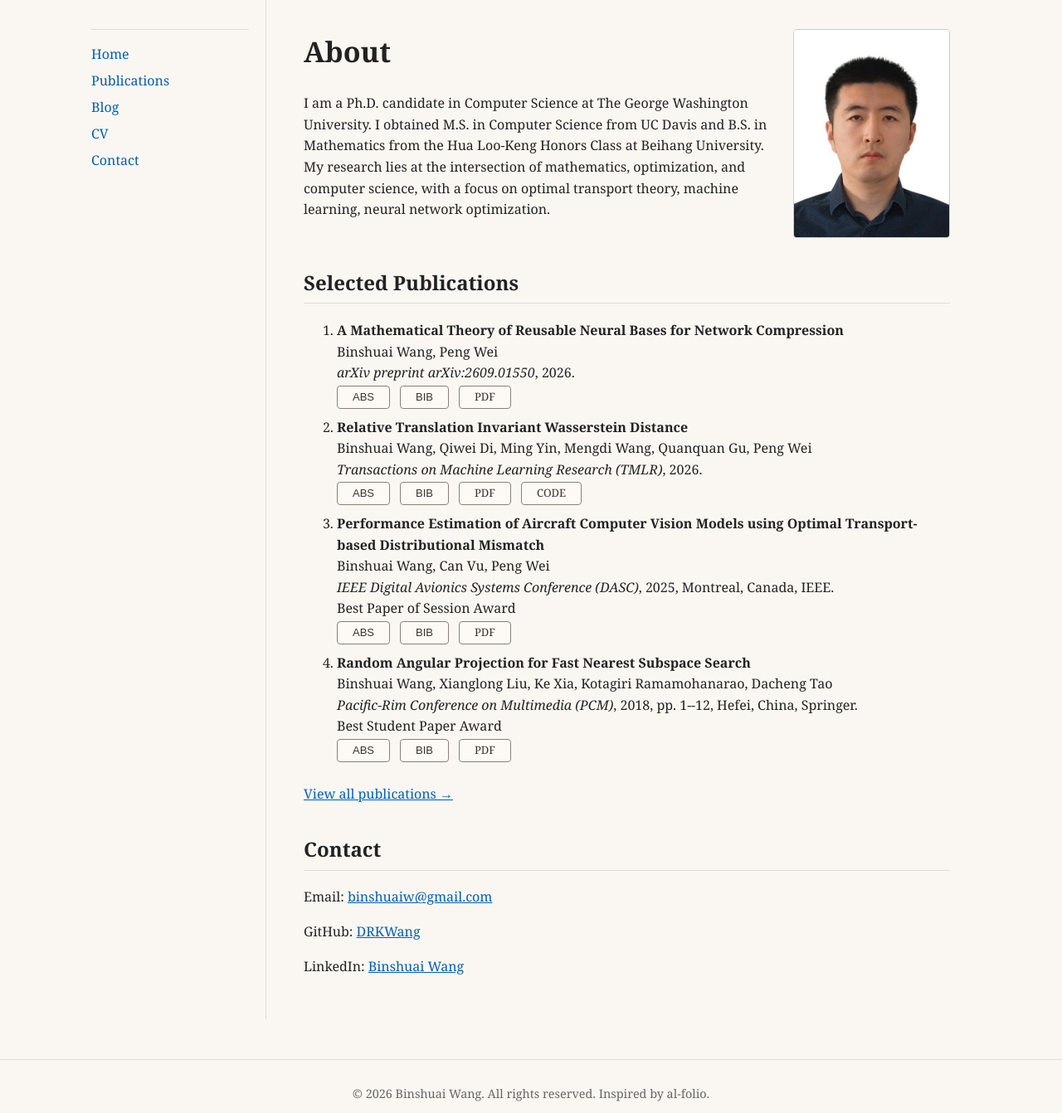
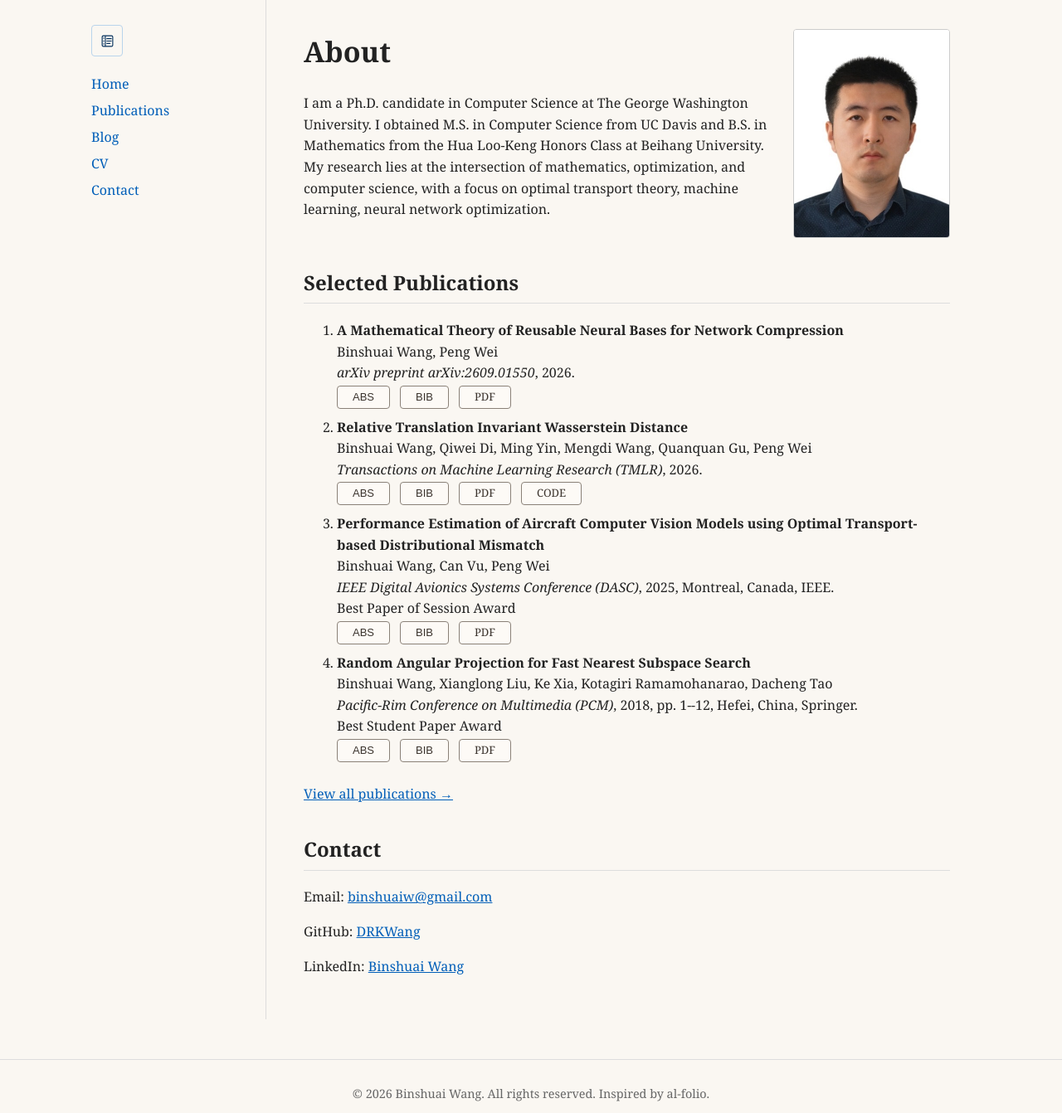
Before and after one commit to DRKWang/drkwang.github.io, a Jekyll site: the page built from index.md, in a window 1280 px wide. Shown: the whole page at 83% size. Built offline with Jekyll 4.4.1, drawn with Linux system fonts in a browser that asks for light colours; a script that is not in the unit is left out.

Commit message:
new icon for sidebar.

```diff
--- a/_layouts/default2.html
+++ b/_layouts/default2.html
@@ -29,7 +38,20 @@
 <body>
   <div class="page">
     <aside class="sidebar">
-      <h2> </h2>
+      <div class="sidebar-head">
+        <button type="button" id="sidebar-toggle" class="sidebar-toggle" aria-label="Toggle navigation" aria-expanded="true">
+          <svg viewBox="0 0 24 24" width="21" height="21" fill="none" xmlns="http://www.w3.org/2000/svg">
+            <rect x="3" y="3" width="18" height="18" rx="2" stroke="currentColor" stroke-width="1.6"></rect>
+            <line x1="8.5" y1="3" x2="8.5" y2="21" stroke="currentColor" stroke-width="1.6"></line>
+            <circle cx="5.7" cy="7" r="1" fill="currentColor"></circle>
+            <circle cx="5.7" cy="12" r="1" fill="currentColor"></circle>
+            <circle cx="5.7" cy="17" r="1" fill="currentColor"></circle>
+            <line x1="11" y1="8" x2="18.5" y2="8" stroke="currentColor" stroke-width="1.6" stroke-linecap="round"></line>
+            <line x1="11" y1="12" x2="18.5" y2="12" stroke="currentColor" stroke-width="1.6" stroke-linecap="round"></line>
+            <line x1="11" y1="16" x2="16.5" y2="16" stroke="currentColor" stroke-width="1.6" stroke-linecap="round"></line>
+          </svg>
+        </button>
+      </div>
       <nav>
         <a href="{{ '/' | relative_url }}">Home</a>
         <a href="{{ '/publications/' | relative_url }}">Publications</a>
--- a/assets/css/style.css
+++ b/assets/css/style.css
@@ -144,6 +144,60 @@ a {
   line-height: 1.45;
 }
 
+.sidebar-head {
+  display: flex;
+  margin-bottom: 22px;
+}
+
+.sidebar-toggle {
+  display: flex;
+  align-items: center;
+  justify-content: center;
+  flex-shrink: 0;
+  width: 38px;
+  height: 38px;
+  padding: 0;
+  background: none;
+  border: 1px solid #b9d4ec;
+  border-radius: 4px;
+  color: #005eb8;
+  cursor: pointer;
+  transition: color 0.15s ease, background 0.15s ease;
+}
+
+.sidebar-toggle:hover {
+  background: #eaf3fb;
+}
+
+.sidebar-toggle[aria-expanded="true"] {
+  color: #04305c;
+}
+
+.sidebar-toggle svg {
+  width: 17px;
+  height: 17px;
+  display: block;
+}
+
+.sidebar,
+.sidebar nav {
+  transition: width 0.2s ease, padding 0.2s ease;
+}
+
+/* Collapsed state: sidebar narrows to just the toggle button, links hide */
+html.sidebar-collapsed .sidebar {
+  width: 62px;
+  padding: 30px 12px;
+}
+
+html.sidebar-collapsed .sidebar-head {
+  margin-bottom: 0;
+}
+
+html.sidebar-collapsed .sidebar nav {
+  display: none;
+}
+
 @media (max-width: 750px) {
   .page {
     display: block;
@@ -167,4 +221,10 @@ a {
   .content {
     padding: 25px;
   }
+
+  /* On mobile the sidebar stacks above content, so "collapsed" just hides the nav */
+  html.sidebar-collapsed .sidebar {
+    width: auto;
+    padding: 16px 20px;
+  }
 }
```
Also changed, not shown: other parts of _layouts/default2.html (+32 -0 lines), _layouts/default.html (+46 -1 lines), 9 other files.
